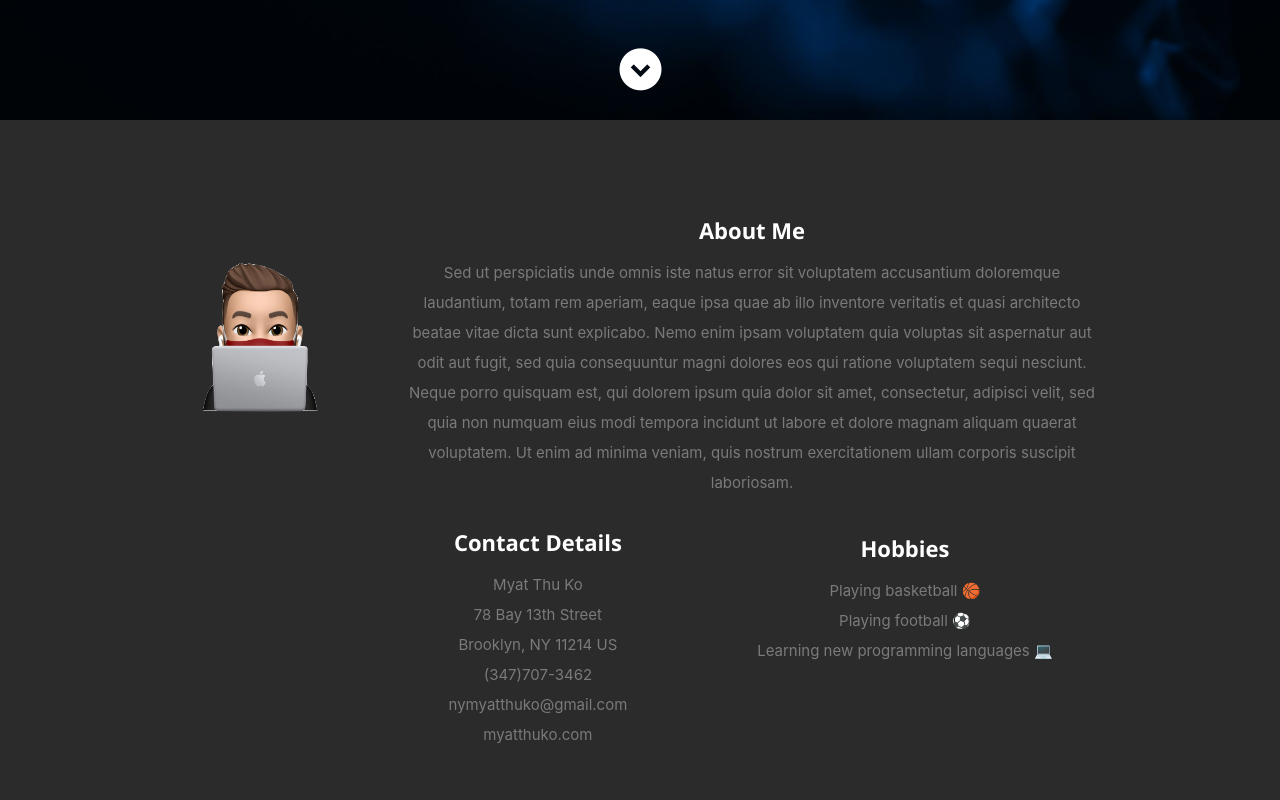
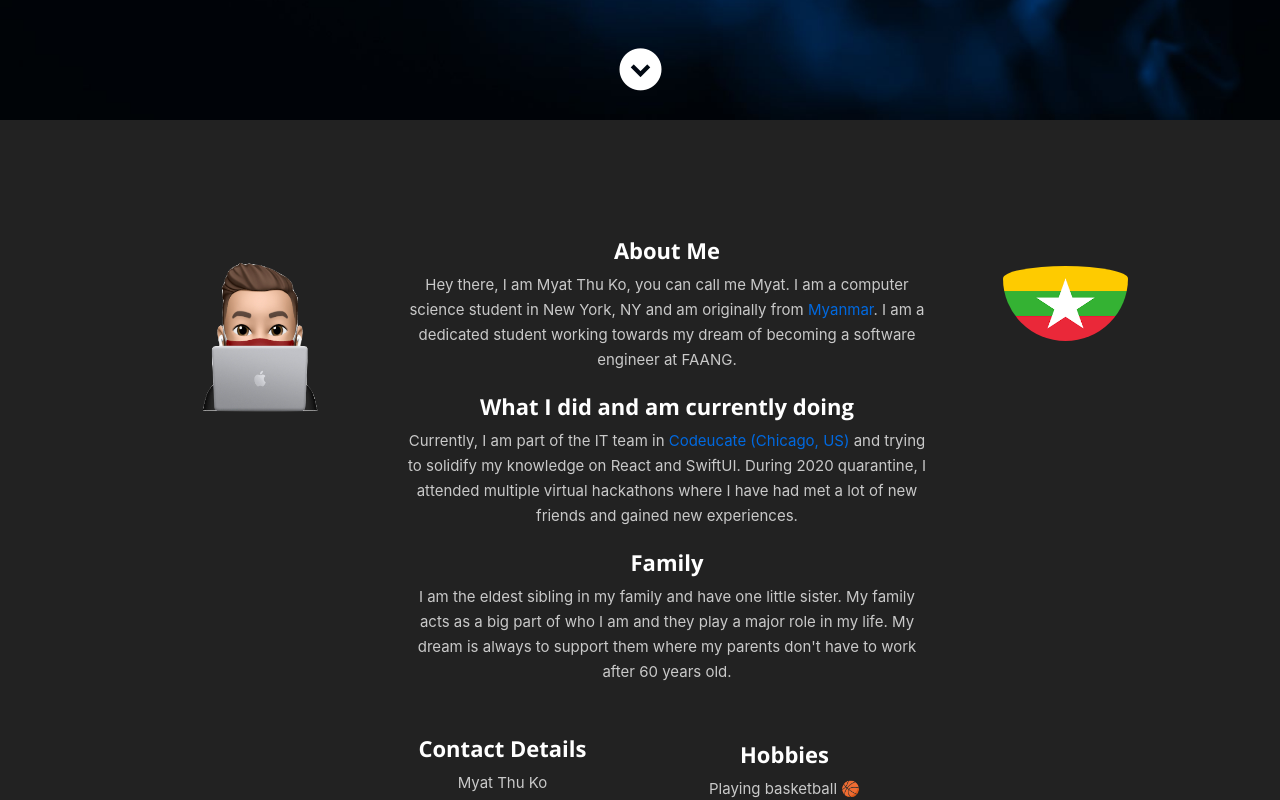
Before and after one commit to MyatThuKo/Portfolio-Website, a React (Create React App) app: page / in a window 1280 px wide. Shown: the part 680-1480 px from the top of the page. Built offline with nearby package versions, Linux system fonts and the light colour scheme.

Commit message:
Finished About me

```diff
--- a/public/css/layout.css
+++ b/public/css/layout.css
@@ -198,23 +198,23 @@ ul#nav li.current a { color: rgb(35, 123, 211); }
 /* ------------------------------------------------------------------ */
 
 #about {
-   background: #2B2B2B;
+   background: #222222;
    padding-top: 96px;
    padding-bottom: 66px;
    overflow: hidden;
 }
 
-#about a, #about a:visited  { color: #7A7A7A; }
-#about a:hover, #about a:focus { color: #fff; }
+#about a, #about a:visited  { color: rgb(0, 105, 224); }
+#about a:hover, #about a:focus { color: white; }
 
 #about h2 {
    font: 22px/30px 'opensans-bold', sans-serif;
-   color: #fff;
-   margin-bottom: 12px;
+   color: white;
+   margin-top: 20px;
 }
 #about p {
-   line-height: 30px;
-   color: #7A7A7A;
+   line-height: 25px;
+   color: #c9c9c9;
 }
 #about .profile-pic {
    position: relative;
@@ -222,6 +222,14 @@ ul#nav li.current a { color: rgb(35, 123, 211); }
    height: 250px;
    border-radius: 100%;
 }
+#about .country {
+   position: relative;
+   padding-top: 50px;
+   width: 125px;
+   height: 125px;
+   border-radius: 100%;
+}
+
 #about .contact-details { width: 41.66667%; }
 #about .download {
    width: 58.33333%;
@@ -546,7 +554,7 @@ ul#nav li.current a { color: rgb(35, 123, 211); }
 footer {
    padding-top: 48px;
    margin-bottom: 48px;
-   color: #303030;
+   color: #222222;
    font-size: 14px;
    text-align: center;
    position: relative;
--- a/src/components/about/about.js
+++ b/src/components/about/about.js
@@ -1,4 +1,4 @@
-import React from 'react'
+import React from 'react';
 
 export const about = () => {
     return (
@@ -7,14 +7,22 @@ export const about = () => {
                 <div className="three columns">
                     <img className="profile-pic" src="images/profilepic.png" alt="profile" />
                 </div>
-                <div className="nine columns main-col">
+                <div className="seven columns main-col">
                     <h2>About Me</h2>
-                    <p>Sed ut perspiciatis unde omnis iste natus error sit voluptatem accusantium doloremque laudantium, totam rem aperiam,
-                    eaque ipsa quae ab illo inventore veritatis et quasi architecto beatae vitae dicta sunt explicabo. Nemo enim ipsam
-                    voluptatem quia voluptas sit aspernatur aut odit aut fugit, sed quia consequuntur magni dolores eos qui ratione
-                    voluptatem sequi nesciunt. Neque porro quisquam est, qui dolorem ipsum quia dolor sit amet, consectetur, adipisci velit,
-                    sed quia non numquam eius modi tempora incidunt ut labore et dolore magnam aliquam quaerat voluptatem.
-                    Ut enim ad minima veniam, quis nostrum exercitationem ullam corporis suscipit laboriosam.
+                    <p className="bio">
+                        Hey there, I am Myat Thu Ko, you can call me Myat. I am a computer science student in New York, NY and
+                        am originally from<a href="https://en.wikipedia.org/wiki/Myanmar" target="_blank"> Myanmar</a>.
+                        I am a dedicated student working towards my dream of becoming a software engineer at FAANG.
+                        <br />
+                        <h2>What I did and am currently doing</h2>
+                        Currently, I am part of the IT team in <a href="https://wecodeucate.org/" target="_blank">Codeucate (Chicago, US)</a> and trying to solidify my knowledge on React and SwiftUI.
+                        During 2020 quarantine, I attended multiple virtual hackathons where I have had met a lot of new friends and gained new experiences.
+                        <br />
+                        <h2>Family</h2>
+                        I am the eldest sibling in my family and have one little sister.
+                        My family acts as a big part of who I am and they play a major role in my life.
+                        My dream is always to support them where my parents don't have to work after 60 years old.
+                        <br />
                     </p>
                     <div className="row">
                         <div className="columns contact-details">
@@ -38,6 +46,10 @@ export const about = () => {
                             </p>
                         </div>
                     </div>
+                    <h2> Scroll down to see my <a className="smoothscroll" href="#resume">Resume</a> </h2>
+                </div>
+                <div className="two columns">
+                    <img className="country" src="images/myanmar.png" alt="profile" />
                 </div>
             </div>
         </section>
```
Also changed, not shown: public/images/myanmar.png (added).
